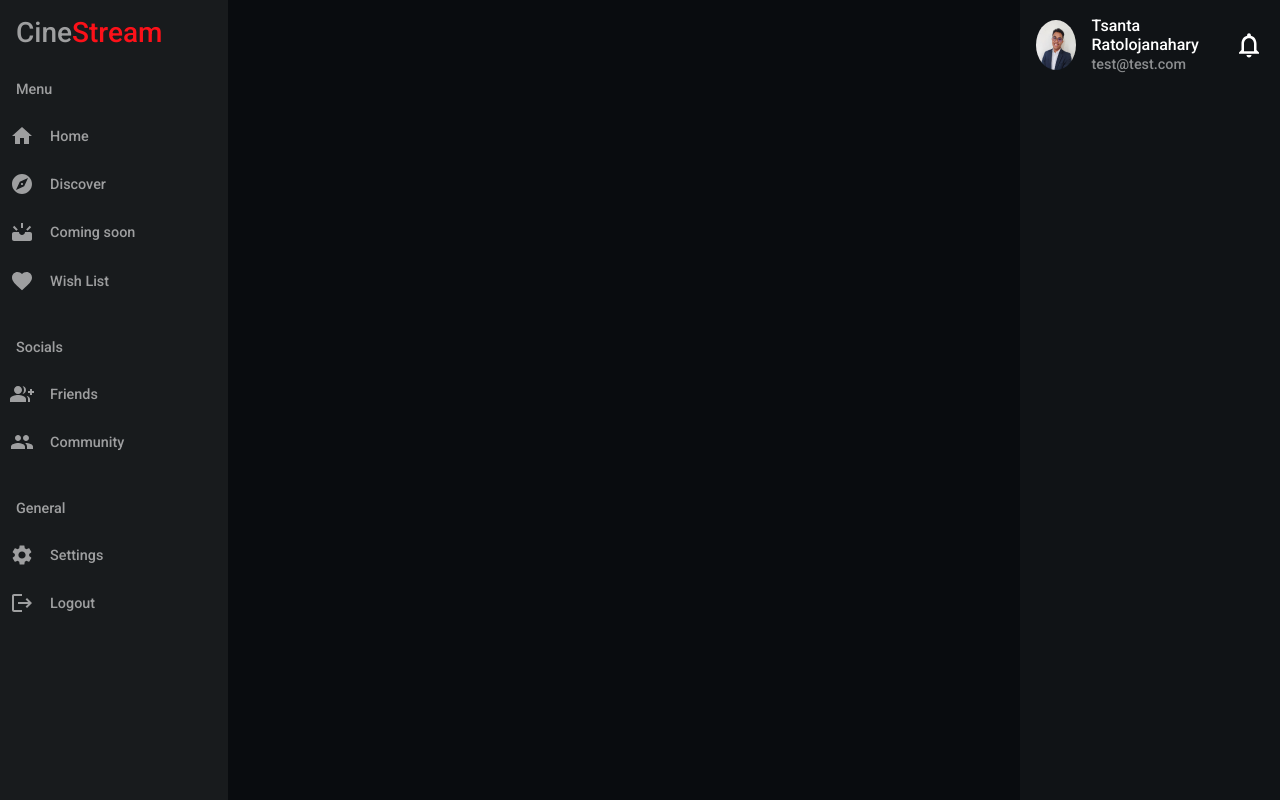
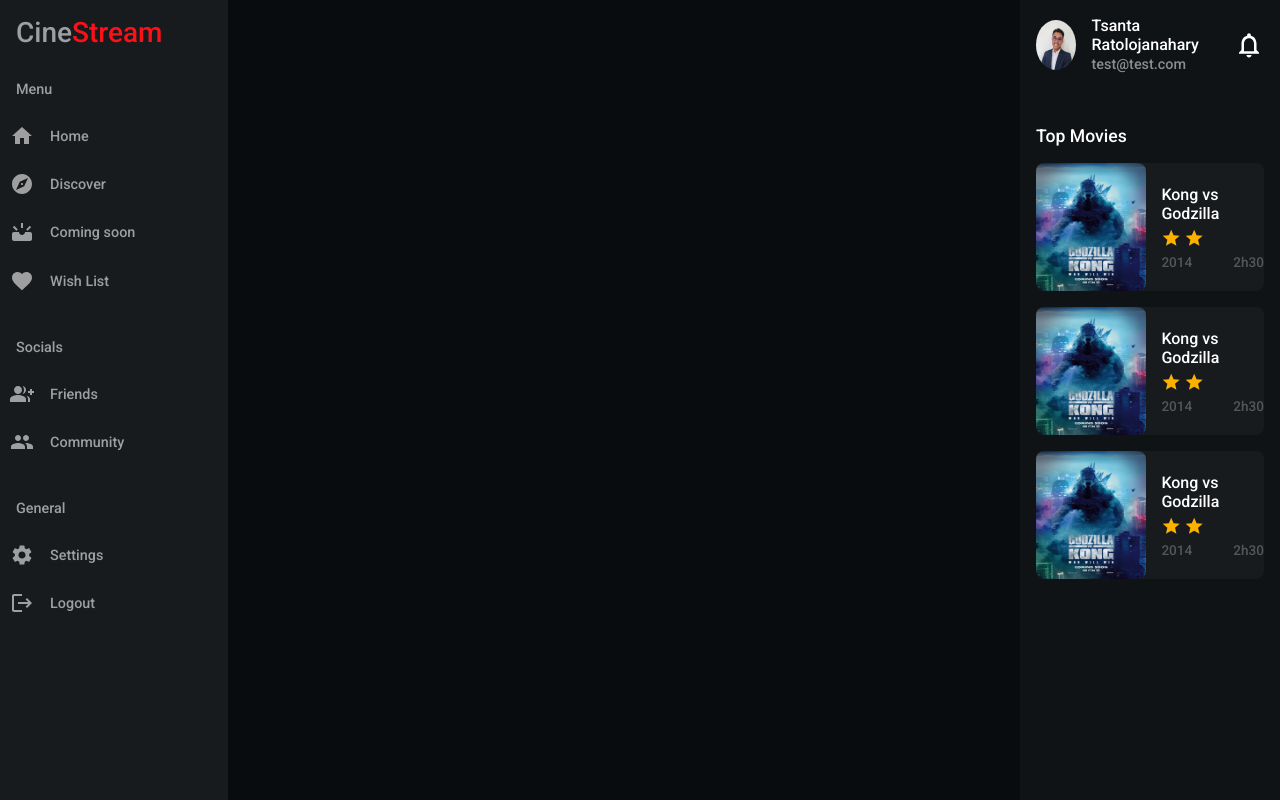
Before and after one commit to TsantaFitiavana21/cine-stream-v2, a React (Vite) app: page / in a window 1280 px wide. Built offline with nearby package versions, Linux system fonts and the light colour scheme; the HTML template or start-up script is replaced by a standard one.

Commit message:
feat 🚀: implement movie card

```diff
--- /dev/null
+++ b/src/components/MovieCard/MovieCard.tsx
@@ -0,0 +1,38 @@
+import "./MovieCardStyle.scss"
+import StarOutlinedIcon from "@mui/icons-material/StarOutlined"
+
+export const MovieCard = ({
+    duration,
+    image,
+    title,
+    nbStars,
+    year,
+}: MovieCardProps) => {
+    return (
+        <div className="movie_card__container">
+            <div className="image">
+                <img src={image} alt="movie picture" />
+            </div>
+            <div className="summary">
+                <div>{title}</div>
+                <div className="stars">
+                    {Array(nbStars).fill(nbStars).map((_, index) => (
+                        <StarOutlinedIcon className="star__icon" key={index} />
+                    ))}
+                </div>
+                <div className="info">
+                    <div className="year">{year}</div>
+                    <div className="time">{duration}</div>
+                </div>
+            </div>
+        </div>
+    )
+}
+
+type MovieCardProps = {
+    image: string
+    title: string
+    nbStars: number
+    year: string
+    duration: string
+}
--- /dev/null
+++ b/src/components/MovieCard/MovieCardStyle.scss
@@ -0,0 +1,42 @@
+.movie_card__container {
+    display: flex;
+    align-items: center;
+    gap: 15px;
+    background-color: #181B1D;
+    border-radius: 8px;
+
+    .image {
+        width: 8em;
+        height: 8em;
+
+        img {
+            width: 100%;
+            height: 100%;
+            border-radius: 8px;
+        }
+    }
+
+    .summary {
+        display: flex;
+        flex-direction: column;
+        gap: 5px;
+
+        .stars {
+            display: flex;
+            gap: 2px;
+
+            .star__icon {
+                color: #FCB000;
+                width: 0.85em;
+                height: 0.85em;
+            }
+        }
+
+        .info {
+            display: flex;
+            justify-content: space-between;
+            color: #545758;
+            font-size: 0.85em;
+        }
+    }
+}
--- a/src/components/RightBar/RightBar.tsx
+++ b/src/components/RightBar/RightBar.tsx
@@ -1,15 +1,30 @@
 import { AvatarBox } from "../AvatarBox/AvatarBox"
+import { MovieCard } from "../MovieCard/MovieCard"
 import "./rightbarStyle.scss"
-import profileImg from "../../../public/assets/img/profile.jpg"
 
 export const RightBar = () => {
     return (
         <div className="right_main">
             <AvatarBox
                 email="test@test.com"
-                image={profileImg}
+                image={"/assets/img/profile.jpg"}
                 name="Tsanta Ratolojanahary"
             />
+
+            <div className="title">Top Movies</div>
+
+            <div className="list">
+                {[1, 2, 3].map((_, index) => (
+                    <MovieCard
+                        key={index}
+                        duration="2h30"
+                        image="/assets/img/kong.webp"
+                        nbStars={2}
+                        title="Kong vs Godzilla"
+                        year="2014"
+                    />
+                ))}
+            </div>
         </div>
     )
 }
--- a/src/components/RightBar/rightbarStyle.scss
+++ b/src/components/RightBar/rightbarStyle.scss
@@ -6,5 +6,17 @@
         flex: 0.3;
 		display: block;
         padding: 1rem;
+
+        .title {
+            margin-top: 3em;
+            margin-bottom: 1em;
+            font-size: 1.1em;
+        }
+
+        .list {
+            display: flex;
+            flex-direction: column;
+            gap: 1em;
+        }
     }
 }
```
Also changed, not shown: public/assets/img/kong.webp (added).
